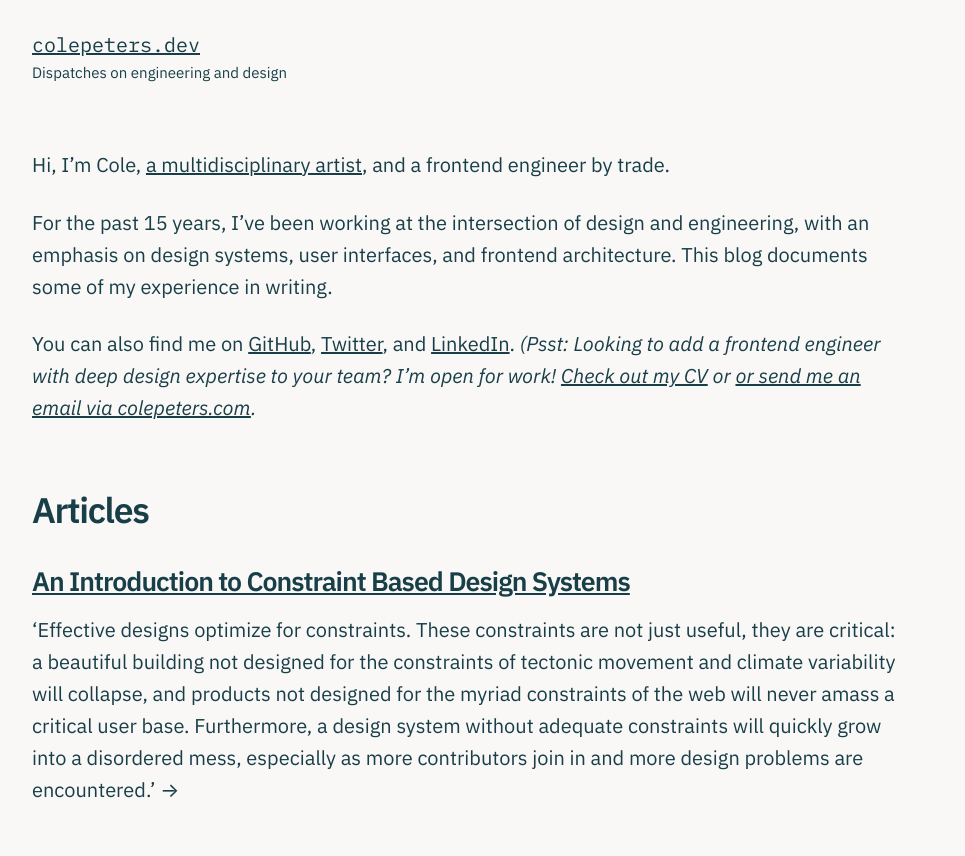
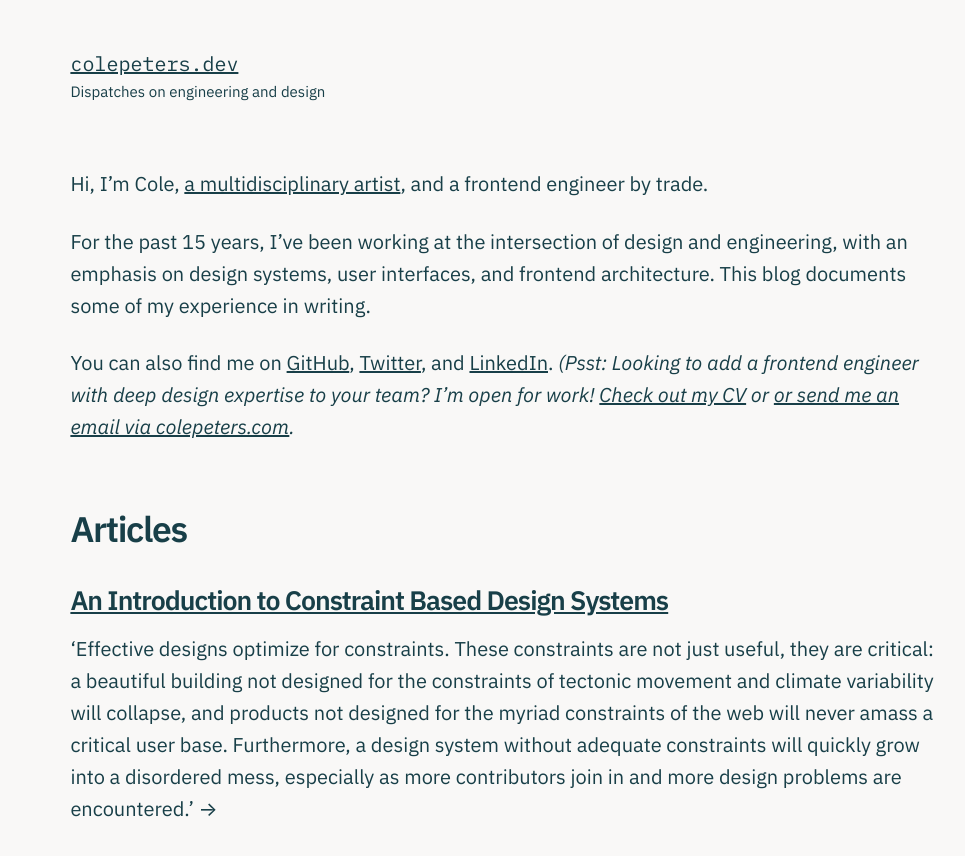
Before and after one commit to colepeters/colepeters.dev, a Next.js app: page / in a window 1280 px wide. Shown: the top 856 px of the page, without its empty margins (32-997 px from the left). Built offline with nearby package versions, Linux system fonts and the light colour scheme.

Commit message:
Clamp body padding

```diff
--- a/components/GlobalStyle.js
+++ b/components/GlobalStyle.js
@@ -11,21 +11,7 @@ const GlobalStyle = createGlobalStyle`
     font-family: IBM Plex Sans, -apple-system, BlinkMacSystemFont, Segoe UI, Roboto, Oxygen, Ubuntu, Cantarell, Fira Sans, Droid Sans, Helvetica Neue, sans-serif;
     font-size: ${(props) => props.theme.fontSizes[1]};
     line-height: ${(props) => props.theme.lineHeights.body};
-    padding: ${(props) => props.theme.space[3]};
-  }
-
-  @media screen and (min-width: ${(props) => props.theme.breakpoints[1]}) {
-    body {
-      padding: ${(props) => props.theme.space[4]} ${(props) =>
-  props.theme.space[5]};
-    }
-  }
-
-  @media screen and (min-width: ${(props) => props.theme.breakpoints[3]}) {
-    body {
-      padding: ${(props) => props.theme.space[5]} ${(props) =>
-  props.theme.space[6]};
-    }
+    padding: clamp(1rem, 4vw, 4rem) clamp(1rem, 8vw, 8rem)
   }
 
   h1 { font-size: ${(props) => props.theme.fontSizes[6]}; }
```
